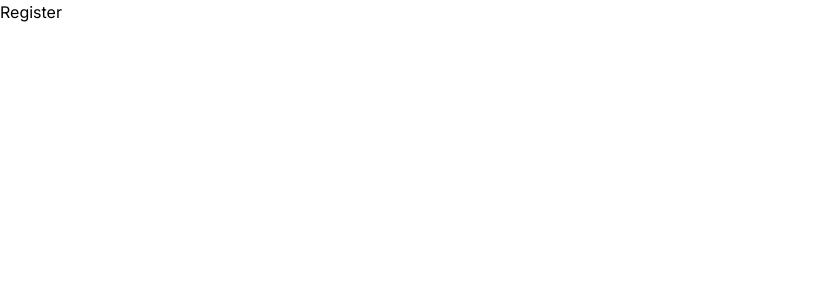
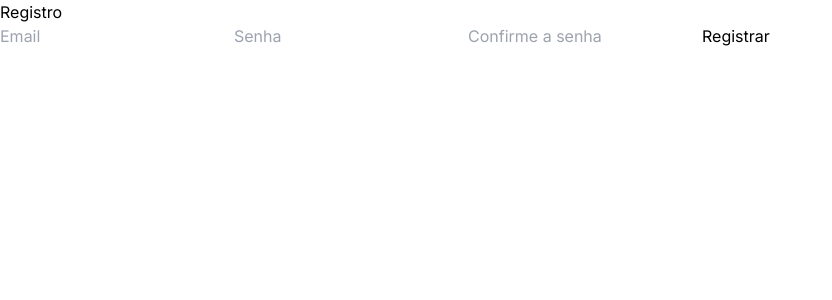
Before and after one commit to HenrikSantos/lexart-cellphone-frontend, a Next.js app: page /register in a window 1280 px wide. Shown: the top 300 px of the page, without its empty margins (0-832 px from the left). Built offline with nearby package versions, Linux system fonts and the light colour scheme.

Commit message:
✨ register page

```diff
--- a/src/app/register/page.tsx
+++ b/src/app/register/page.tsx
@@ -1,8 +1,77 @@
-import React from "react";
-import "./Register.css";
+"use client";
+
+import React, { ChangeEvent, FormEvent, useState } from "react";
+import { useRouter } from "next/navigation";
+import axios from "axios";
+
+interface IRegisterResponse {
+    token: string;
+}
 
 export default function Register() {
+    const [email, setEmail] = useState<string>("");
+    const [password, setPassword] = useState<string>("");
+    const [confirmPassword, setConfirmPassword] = useState<string>("");
+    const [message, setMessage] = useState<string>("");
+    const router = useRouter();
+
+    const handleRegister = async(e: FormEvent) => {
+        e.preventDefault();
+
+        if (password !== confirmPassword) {
+            setMessage("As senhas não correspondem");
+
+            return;
+        }
+
+        if (password.length < 3) {
+            setMessage("A senha deve ter no mínimo 3 caracteres");
+
+            return;
+        }
+
+        try {
+            const response = await axios.post<IRegisterResponse>("http://localhost:4000/api/user", { email, password });
+            setMessage("Registro bem-sucedido!");
+
+            if ("token" in response.data) {
+                localStorage.setItem("lexartCellphoneLogin", response.data.token);
+
+                router.push("/cellphones");
+            }
+        } catch (error) {
+            setMessage("Erro no registro");
+        }
+    };
+
     return (
-        <div>Register</div>
+        <div>
+            <h2>Registro</h2>
+            <form onSubmit={handleRegister}>
+                <input
+                    type="email"
+                    placeholder="Email"
+                    value={email}
+                    onChange={(e: ChangeEvent<HTMLInputElement>) => setEmail(e.target.value)}
+                    required
+                />
+                <input
+                    type="password"
+                    placeholder="Senha"
+                    value={password}
+                    onChange={(e: ChangeEvent<HTMLInputElement>) => setPassword(e.target.value)}
+                    required
+                />
+                <input
+                    type="password"
+                    placeholder="Confirme a senha"
+                    value={confirmPassword}
+                    onChange={(e: ChangeEvent<HTMLInputElement>) => setConfirmPassword(e.target.value)}
+                    required
+                />
+                <button type="submit">Registrar</button>
+            </form>
+            {message && <p>{message}</p>}
+        </div>
     );
 }
```
Also changed, not shown: src/components/LoginForm/LoginForm.tsx (+13 -6 lines).
